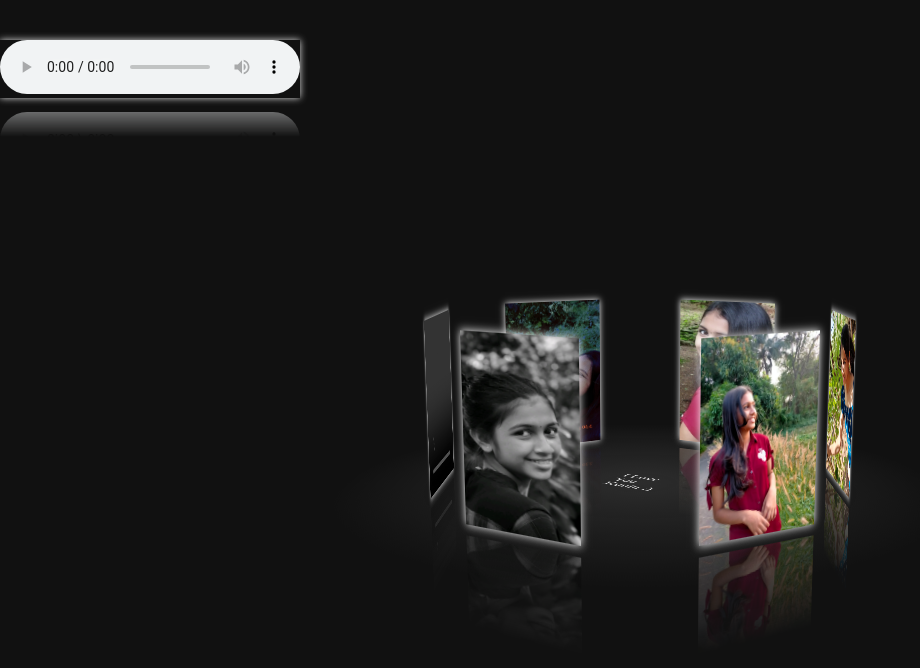
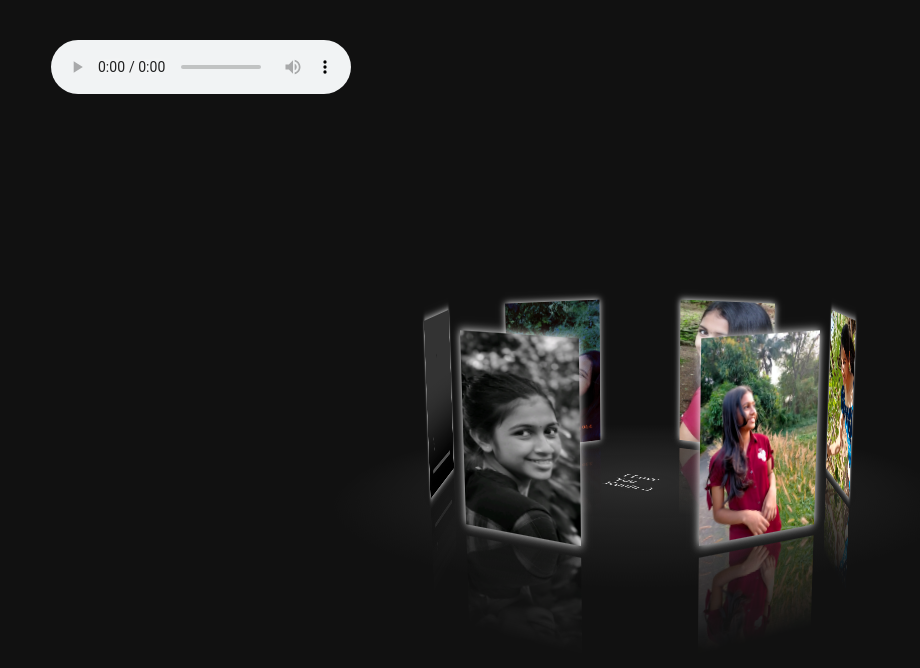
Before and after one commit to APJishnu/DemoGift, a plain HTML site: page index.html in a window 1280 px wide. Shown: the whole page, without its empty margins (0-920 px from the left). Drawn offline with Linux system fonts and the light colour scheme; grey boxes are pictures that could not be loaded.

Commit message:
third commit

```diff
--- a/index.css
+++ b/index.css
@@ -81,9 +81,7 @@
 
     position:absolute;
     top: 5%;
-    -webkit-box-shadow: 0 0 7px #fffd;
-            box-shadow: 0 0 7px #fffd;
-    -webkit-box-reflect: below 10px linear-gradient(transparent, transparent, #0007);
+    left:4%;
   }
   @-webkit-keyframes spin {
     from{
```
